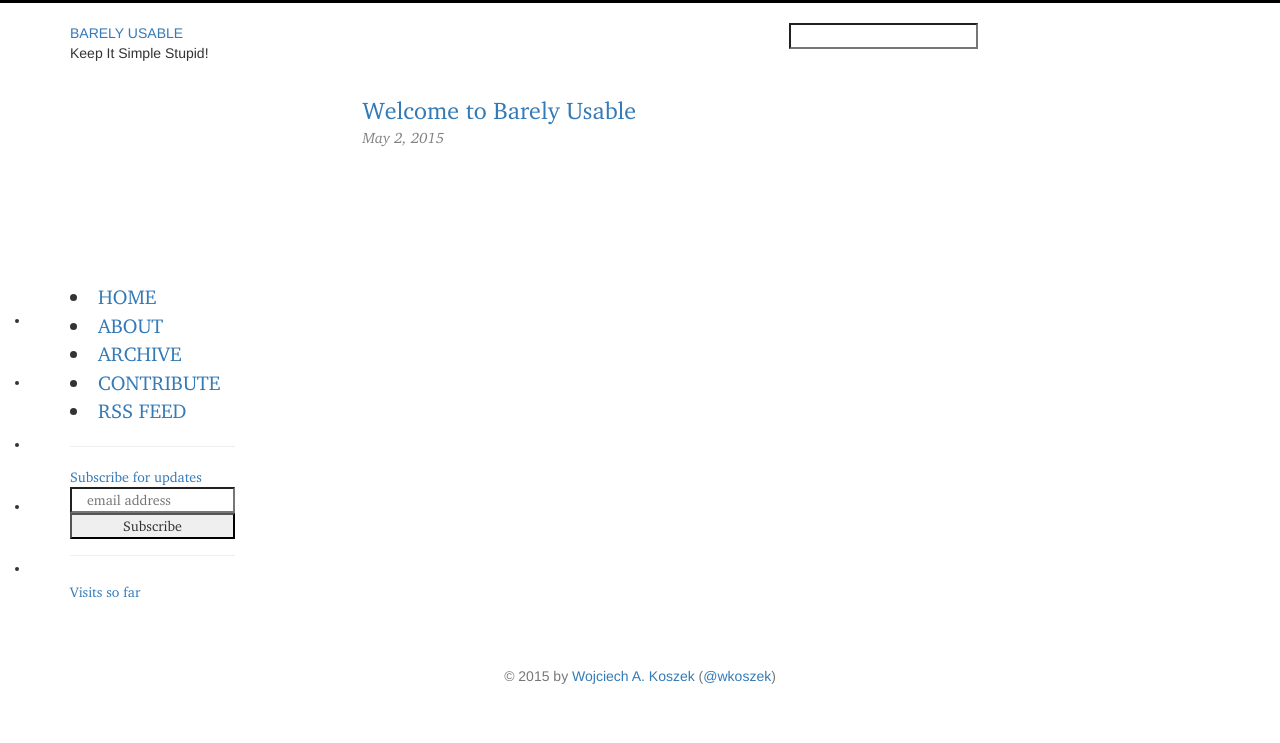
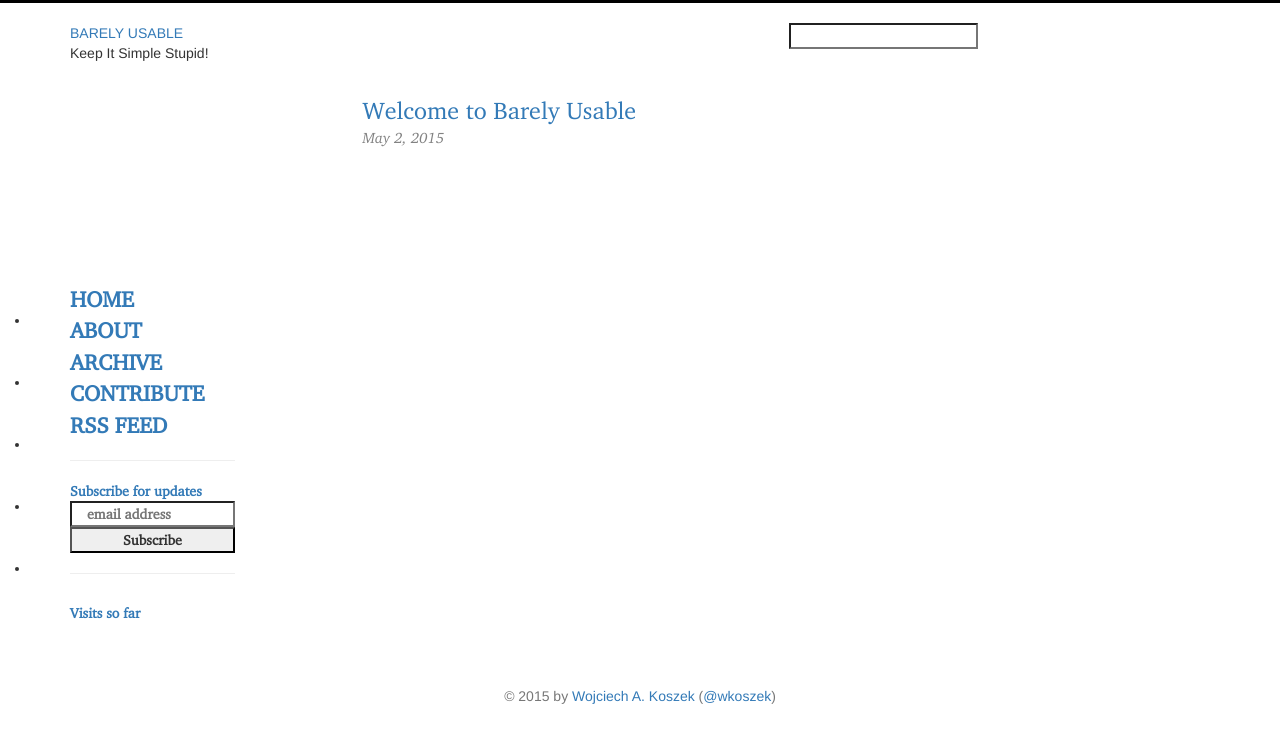
Before and after one commit to wkoszek/barelyusable, a Jekyll site: the page built from index.html, in a window 1280 px wide. Shown: the top 743 px of the page. Built offline with Jekyll 4.4.1, drawn with Linux system fonts in a browser that asks for light colours; nearby versions of some CDN libraries; comment, search, counter and statistics services are not loaded.

Commit message:
Bring better menu without list bullets.

```diff
--- a/_sass/_layout.scss
+++ b/_sass/_layout.scss
@@ -240,7 +240,11 @@
     }
 }
 div.menu {
-	font-family: "charterregular";
+	font-weight: bold;
+	font-size: 22px;
+	li {
+		list-style-type: none;
+	}
 }
 .subscribe, .sr-only, .statcounter {
 	font-size: 14px;
```
